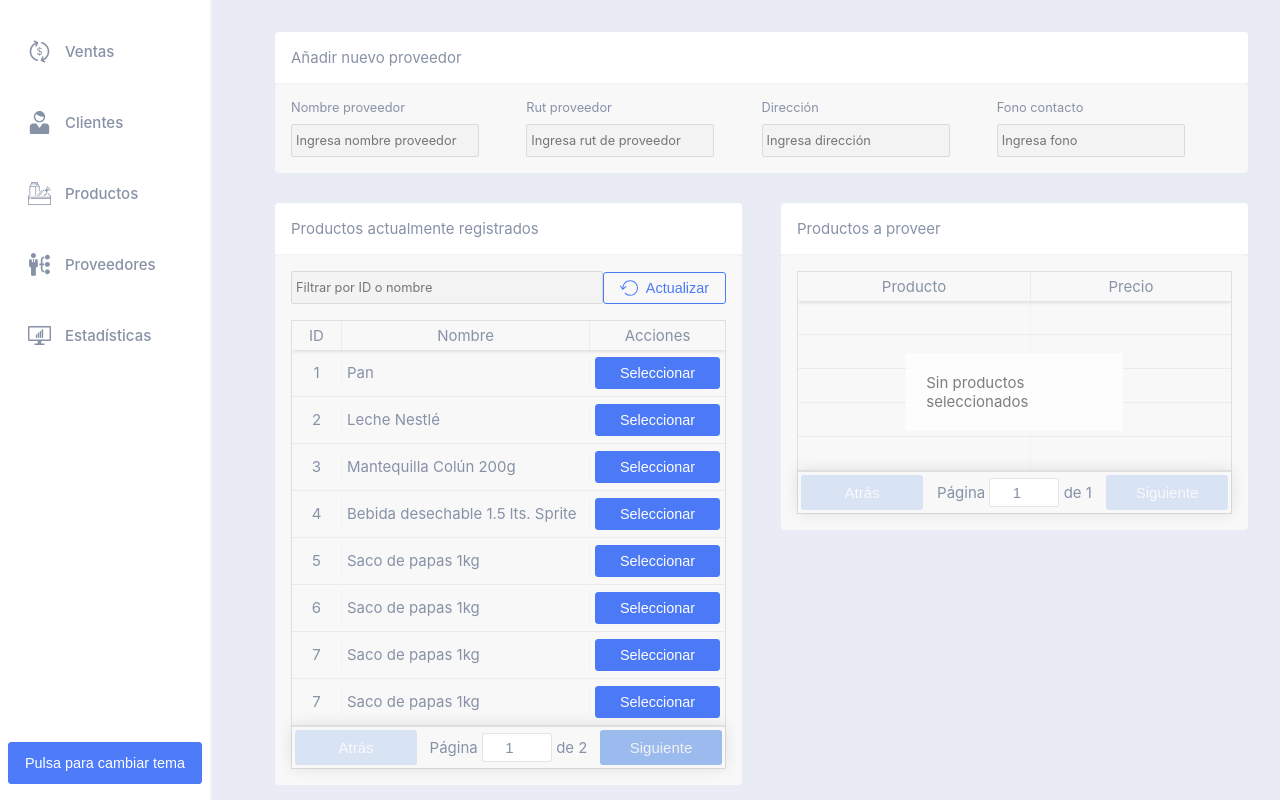
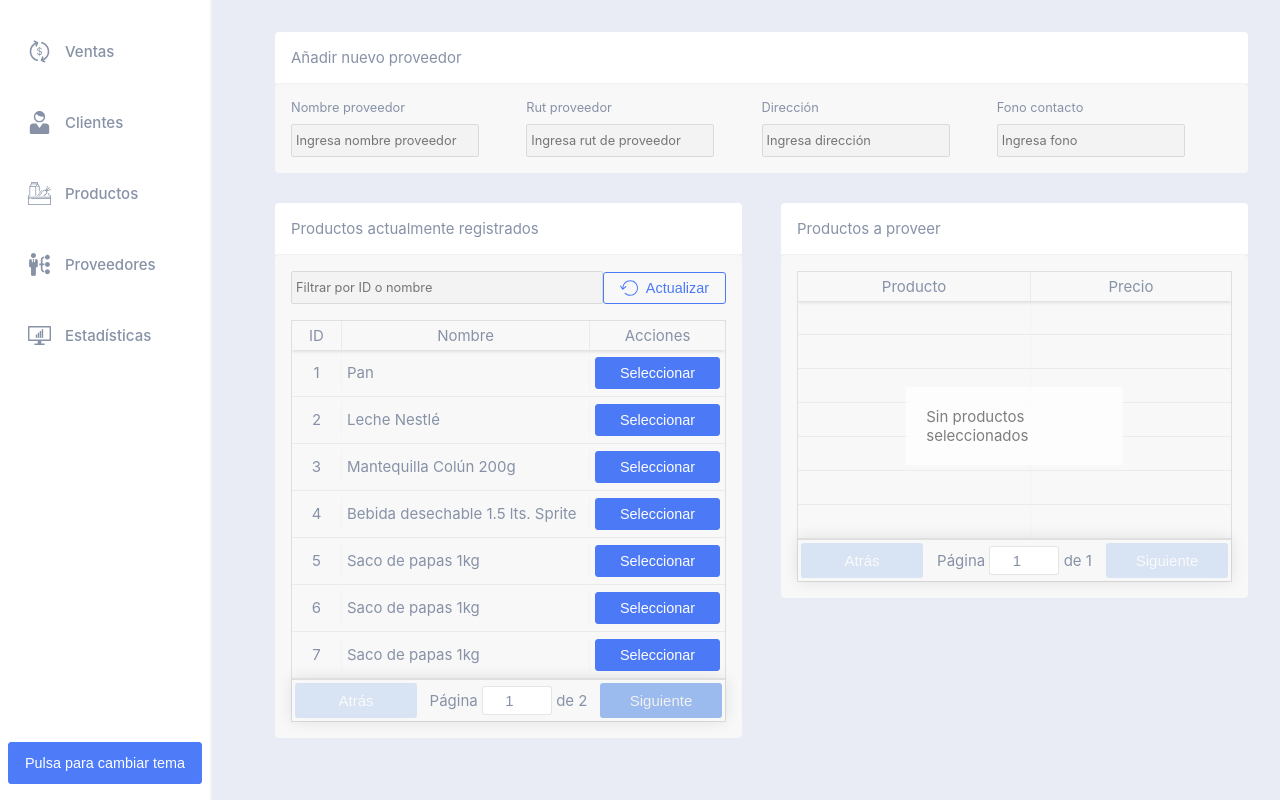
Before and after one commit to Chrossu/Yuyitos, a React (Create React App) app: page /proveedores in a window 1280 px wide. Built offline with nearby package versions, Linux system fonts and the light colour scheme; sample sign-in values are in the browser's storage.

Commit message:
Added logic to filter selected product

```diff
--- a/src/layout/providers/addProvider/AddProvider.tsx
+++ b/src/layout/providers/addProvider/AddProvider.tsx
@@ -17,16 +17,13 @@ const AddProvider: React.FC<ComponentProps> = props => {
     rut: ''
   })
 
-  // Original items from data fetching request
-  const [productsDataArray, setProductsDataArray] = React.useState<Product[]>([])
+  React.useEffect(() => {
+    getProducts()
+  }, [])
 
-  // Items on left table that are filtered depending on user actions
-  const [productsArray, setProductsArray] = React.useState<Product[]>([])
+  const getProducts = async () => {
+    // const res = await axios.get('')
 
-  // Items that provider will provide on right table
-  const [selectedProductsArray, setSelectedProductsArray] = React.useState<Product[]>([])
-
-  React.useEffect(() => {
     const mockData: Product[] = [
       {
         id: '1',
@@ -134,7 +131,7 @@ const AddProvider: React.FC<ComponentProps> = props => {
         }
       },
       {
-        id: '7',
+        id: '8',
         productName: 'Saco de papas 1kg',
         stockQuantity: '18',
         productBuyPrice: '',
@@ -149,7 +146,7 @@ const AddProvider: React.FC<ComponentProps> = props => {
         }
       },
       {
-        id: '7',
+        id: '9',
         productName: 'Saco de papas 1kg',
         stockQuantity: '18',
         productBuyPrice: '',
@@ -164,7 +161,7 @@ const AddProvider: React.FC<ComponentProps> = props => {
         }
       },
       {
-        id: '7',
+        id: '10',
         productName: 'Saco de papas 1kg',
         stockQuantity: '18',
         productBuyPrice: '',
@@ -181,10 +178,20 @@ const AddProvider: React.FC<ComponentProps> = props => {
     ]
 
     setProductsDataArray(mockData)
-  }, [])
+    setProductsArray(mockData)
+  }
+  // Original items from data fetching request
+  const [productsDataArray, setProductsDataArray] = React.useState<Product[]>([])
+
+  // Items on left table that are filtered depending on user actions
+  const [productsArray, setProductsArray] = React.useState<Product[]>([])
+
+  // Items that provider will provide on right table
+  const [selectedProductsArray, setSelectedProductsArray] = React.useState<Product[]>([])
 
   const setSelectedProduct = (selectedProduct: Product) => {
     setSelectedProductsArray([...selectedProductsArray, selectedProduct])
+    setProductsArray(() => productsArray.filter(product => product.id !== selectedProduct.id))
   }
 
   const handlePriceChange = (e: React.ChangeEvent<HTMLInputElement>, rowInfo: any) => {
@@ -199,7 +206,7 @@ const AddProvider: React.FC<ComponentProps> = props => {
     <>
       <ProviderDataForm providerFormState={providerForm} setProviderFormState={setProviderForm} />
       <ProviderItemsForm
-        productsArray={productsDataArray}
+        productsArray={productsArray}
         selectedProductsArray={selectedProductsArray}
         setSelectedProduct={setSelectedProduct}
         handlePriceChange={handlePriceChange}
--- a/src/layout/providers/addProvider/providerItemsForm.tsx/ProviderItemsForm.tsx
+++ b/src/layout/providers/addProvider/providerItemsForm.tsx/ProviderItemsForm.tsx
@@ -93,7 +93,11 @@ const ProviderItemsForm: React.FC<ComponentProps> = props => {
             productsArray.length === 0 ?
               <EmptyContainerMsg message='No se han encontrado productos.' />
               :
-              <ReactTable data={productsArray} columns={leftTableColumns} />
+              <ReactTable
+                data={productsArray}
+                columns={leftTableColumns}
+                defaultPageSize={7}
+              />
           }
         </CardContainer>
       </FlexContainer>
@@ -105,7 +109,7 @@ const ProviderItemsForm: React.FC<ComponentProps> = props => {
           <ReactTable
             data={selectedProductsArray}
             columns={rightTableColumns}
-            defaultPageSize={5}
+            defaultPageSize={7}
             noDataText='Sin productos seleccionados'
           />
         </CardContainer>
```
